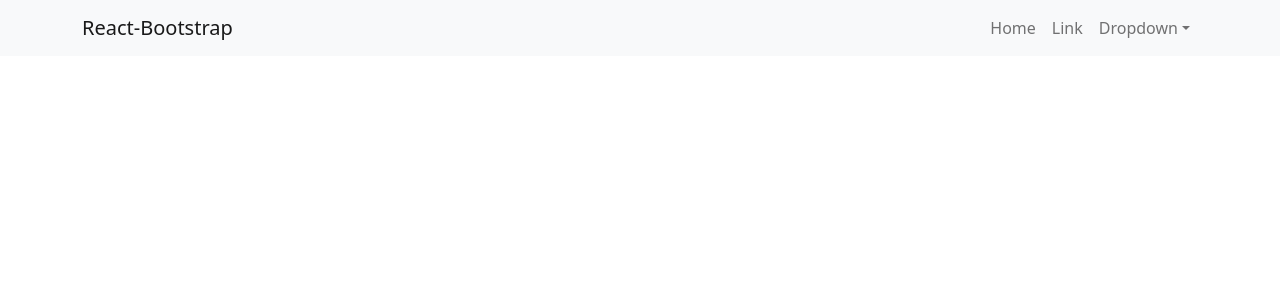
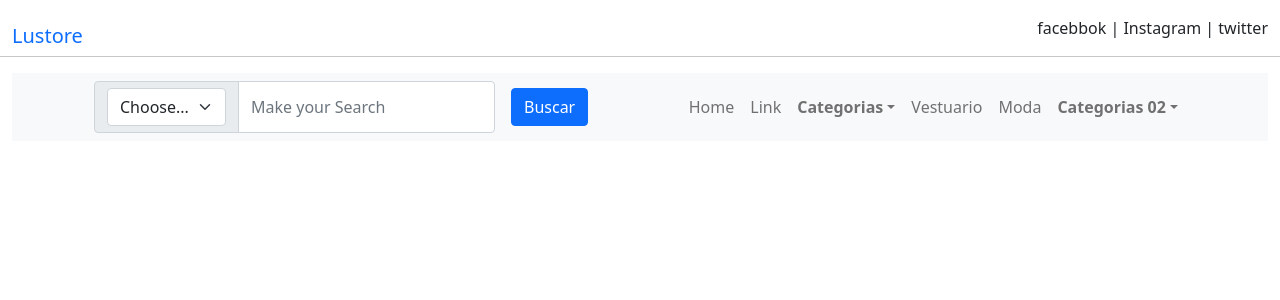
Before and after one commit to masternetfmoraes/loja, a Next.js app: page / in a window 1280 px wide. Shown: the top 300 px of the page. Built offline with nearby package versions, Linux system fonts and the light colour scheme.

Commit message:
Estilizando o menu topo

```diff
--- a/pages/components/MenuTop.jsx
+++ b/pages/components/MenuTop.jsx
@@ -1,27 +1,76 @@
-import {  Navbar, Container, Nav, NavDropdown} from 'react-bootstrap';
+import {  Navbar, Container, Nav, NavDropdown, Row, Col, Form} from 'react-bootstrap';
 
 export default function MenuTop(){
     return(
         <>
+        <Container fluid>
+            <Row >
+                <Col className="mt-3 d-flex justify-content-between">
+                <Navbar.Brand href="#home">
+                    Lustore
+                </Navbar.Brand>
+                <div>
+                    facebbok | Instagram | twitter
+                </div>
+                </Col>
+                <hr />
+            </Row>
+
+            <Row>
+                <Col>
                 <Navbar bg="light" expand="lg">
                     <Container>
-    <Navbar.Brand href="#home">React-Bootstrap</Navbar.Brand>
+                        <form class="row row-cols-lg-auto g-3 align-items-center">
+                        <div class="col-12">
+                            <label class="visually-hidden" for="inlineFormInputGroupUsername">busca</label>
+                            <div class="input-group">
+                            <div class="input-group-text">
+                                <select class="form-select" id="inlineFormSelectPref">
+                                    <option selected>Choose...</option>
+                                    <option value="1">One</option>
+                                    <option value="2">Two</option>
+                                    <option value="3">Three</option>
+                                </select>
+                            </div>
+                            <input type="text" class="form-control" id="inlineFormInputGroupUsername" placeholder="Make your Search" />
+                            </div>
+                        </div>
+                        <div class="col-12">
+                            <button type="submit" class="btn btn-primary">Buscar</button>
+                        </div>
+                        </form>
                         <Navbar.Toggle aria-controls="basic-navbar-nav" />
                         <Navbar.Collapse id="basic-navbar-nav">
                         <Nav className="ms-auto">
                             <Nav.Link href="#home">Home</Nav.Link>
                             <Nav.Link href="#link">Link</Nav.Link>
-        <NavDropdown title="Dropdown" id="basic-nav-dropdown">
+                            <strong>
+                            <NavDropdown title="Categorias" id="basic-nav-dropdown">
+                            <NavDropdown.Item href="#action/3.1">Artes</NavDropdown.Item>
+                            <NavDropdown.Item href="#action/3.2">Moda</NavDropdown.Item>
+                            <NavDropdown.Item href="#action/3.3">Lançamento</NavDropdown.Item>
+                            <NavDropdown.Divider />
+                            <NavDropdown.Item href="#action/3.4">Separated link</NavDropdown.Item>
+                            </NavDropdown>
+                            </strong>
+                            <Nav.Link href="#link">Vestuario</Nav.Link>
+                            <Nav.Link href="#link">Moda</Nav.Link>
+                            <strong>
+                            <NavDropdown title="Categorias 02" id="basic-nav-dropdown2">
                             <NavDropdown.Item href="#action/3.1">Action</NavDropdown.Item>
                             <NavDropdown.Item href="#action/3.2">Another action</NavDropdown.Item>
                             <NavDropdown.Item href="#action/3.3">Something</NavDropdown.Item>
                             <NavDropdown.Divider />
                             <NavDropdown.Item href="#action/3.4">Separated link</NavDropdown.Item>
                             </NavDropdown>
+                            </strong>
                         </Nav>
                         </Navbar.Collapse>
                     </Container>
                     </Navbar>
+                </Col>
+            </Row>
+        </Container>
         </>
     )
 }
```
Lines whose indentation alone changed are shown as unchanged.
